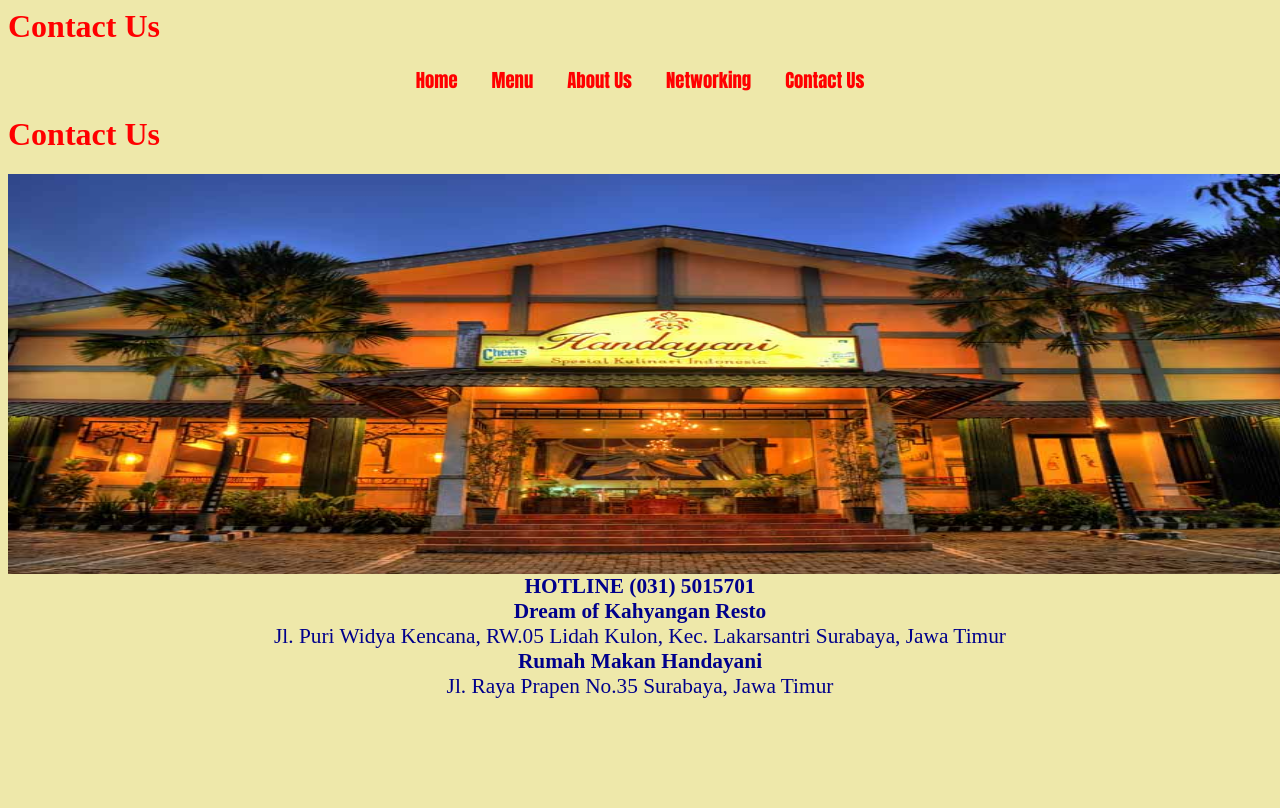
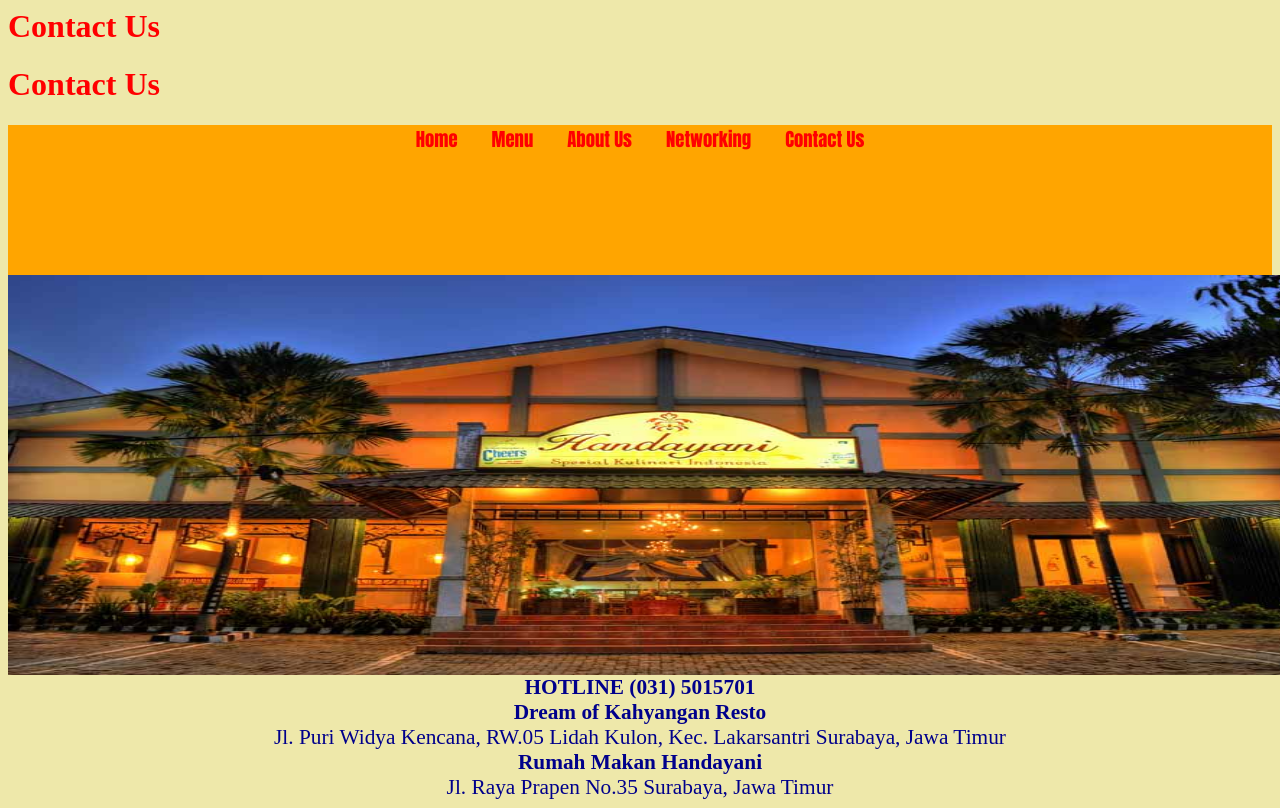
Before and after one commit to izzatibadri/23_ims456_2424a_group, a plain HTML site: page contact.html in a window 1280 px wide. Shown: the top 808 px of the page. Drawn offline with Linux system fonts and the light colour scheme.

Commit message:
Update contact.html

```diff
--- a/contact.html
+++ b/contact.html
@@ -6,16 +6,16 @@
 <body>
 <h1>Contact Us</h1>
 
-<div style="text-align: center;">
+<div class="title">
+    <h1>Contact Us</h1>
+</div>
+
+<div class="header" style="text-align: center;">
 <a href="index.html">Home</a>
 <a href="menu.html">Menu</a>
 <a href="about us.html">About Us</a>
 <a href="networking.html">Networking</a>
 <a href="contact.html">Contact Us</a>
-</div>
-
-<div class="title">
-    <h1>Contact Us</h1>
 </div>
 
 <div class="slider">
```
